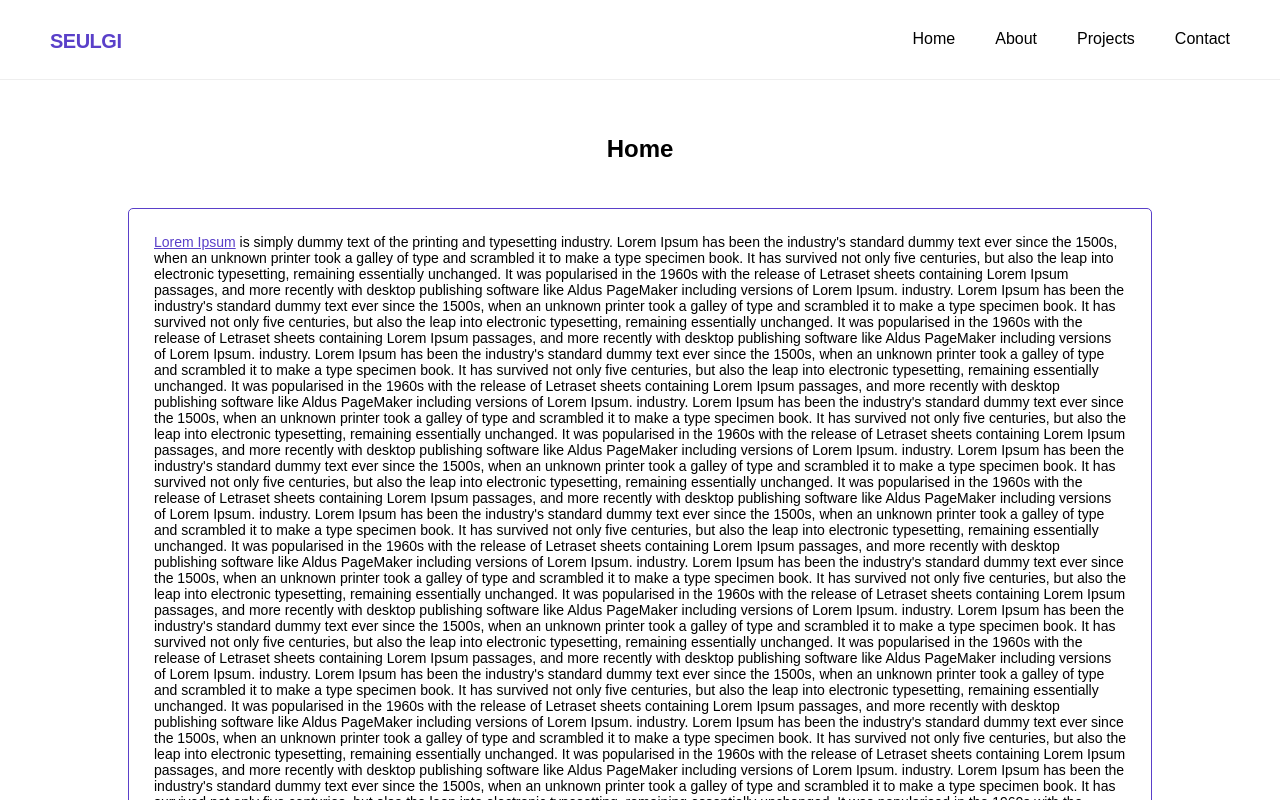
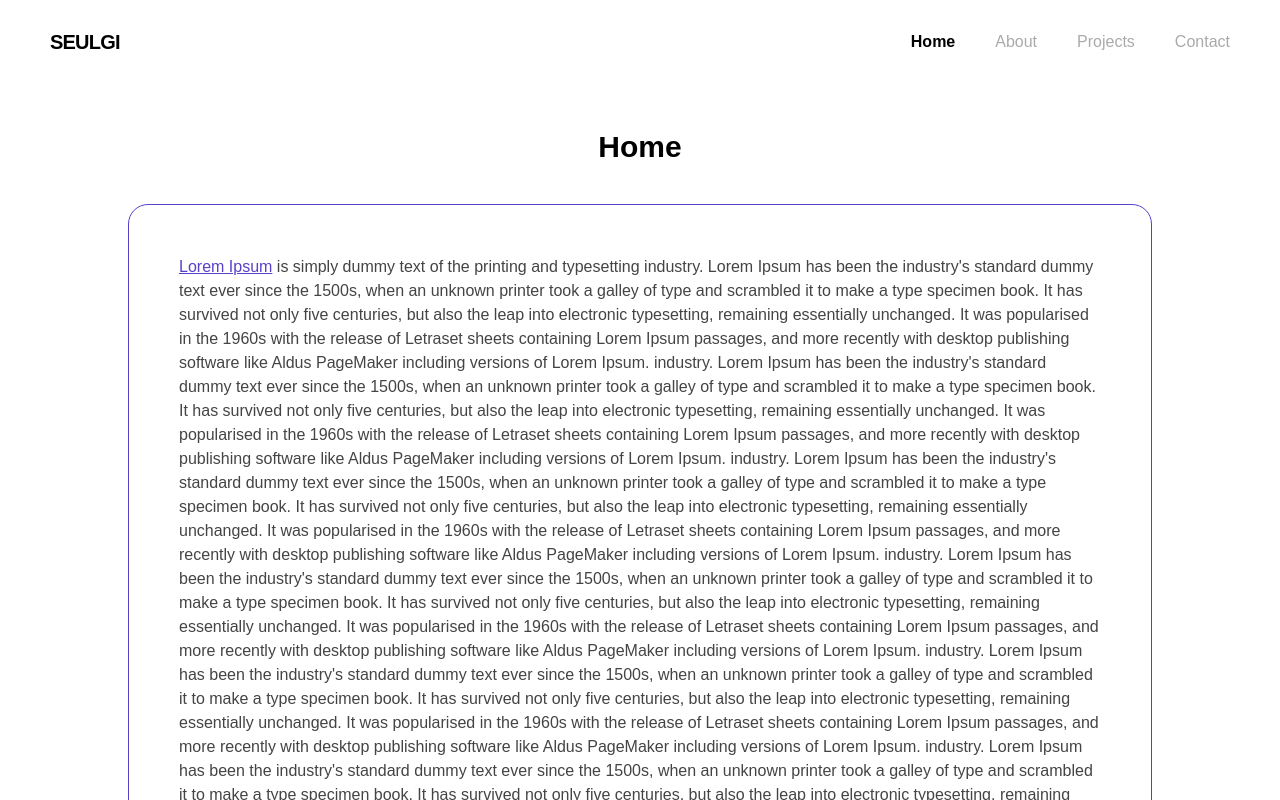
Before and after one commit to seulseul87/react_app, a React (Create React App) app: page / in a window 1280 px wide. Shown: the top 800 px of the page. Built offline with nearby package versions, Linux system fonts and the light colour scheme; the HTML template or start-up script is replaced by a standard one.

Commit message:
edited code

```diff
--- a/src/assets/css/style.css
+++ b/src/assets/css/style.css
@@ -7,18 +7,23 @@
 body {
     position:relative;
     padding-top:80px;
+    font-size: 16px;
+    line-height: 24px;
 }
 a {
     color: #5a40c9;
 }
 
-/* header, main nav */
+/* header & main nav */
 header {
     position:fixed;
     top:0;
     left:0;
     width:100%;
     background-color: #fff;
+}
+header a {
+    text-decoration: none;
 }
 header nav {
     height:80px;
@@ -27,45 +32,48 @@ header nav {
     justify-content: space-between;
     justify-items: center;
     padding: 10px 30px;
-    border-bottom: solid 1px #eee;
-}
-header .logo {
-    font-size: 20px;
-    font-weight: bold;
-    letter-spacing: -0.5px;
-    color: #5a40c9;
 }
 header nav ul {
     display: flex;
     justify-content: flex-end;
     list-style: none;
 }
-header nav a {
-    text-decoration: none;
-    font-size: 16px;
+header .logo {
     display: block;
     padding: 20px;
+    font-size: 20px;
+    font-weight: bold;
+    letter-spacing: -0.8px;
     color: #000;
 }
-header nav a:hover {
-    color: #5a40c9;
+header .menu-list {
+    display: block;
+    padding: 20px;
+    color: #aaa;
 }
+header .active {
+    font-weight: bold;
+    color: #000;
+}
+
 
 /* content */
 main h2 {
-    text-align: center;
+    width: 90%;
+    padding: 35px;
     margin: 0 auto;
     margin-top: 20px;
-    width: 90%;
+    font-size: 30px;
+    text-align: center;
     color: #000;
-    padding: 35px;
 }
 main .content {
     margin: 0 auto;
     margin-top: 10px;
     width: 80%;
     border: 1px solid #5a40c9;
-    border-radius: 5px;
-    padding: 25px;
-    font-size: 14px;
+    border-radius: 20px;
+    padding: 50px;
+    font-size: 16px;
+    color: #444;
 }
--- a/src/components/Header.jsx
+++ b/src/components/Header.jsx
@@ -1,16 +1,32 @@
+import React from "react";
 import { NavLink } from "react-router-dom";
 
 export default function App() {
-    let activeClassName = "underline";
     return (
         <header>
             <nav>
-                <h1><NavLink to="/"activeStyle><p className="logo">SEULGI</p></NavLink></h1>
+                <h1><NavLink to="/" className="logo">SEULGI</NavLink></h1>
                 <ul>
-                    <li><NavLink to="/" activeStyle>Home</NavLink></li>
-                    <li><NavLink to="/about" activeStyle>About</NavLink></li>
-                    <li><NavLink to="/projects" activeStyle>Projects</NavLink></li>
-                    <li><NavLink to="/contact" activeStyle>Contact</NavLink></li>
+                    <li>
+                        <NavLink to="/" className="menu-list" activeClassName="active">
+                            Home
+                        </NavLink>
+                    </li>
+                    <li>
+                        <NavLink to="/about" className="menu-list" activeClassName="active">
+                            About
+                        </NavLink>
+                    </li>
+                    <li>
+                        <NavLink to="/projects" className="menu-list" activeClassName="active">
+                            Projects
+                        </NavLink>
+                    </li>
+                    <li>
+                        <NavLink to="/contact" className="menu-list" activeClassName="active">
+                            Contact
+                        </NavLink>
+                    </li>
                 </ul>
             </nav>
         </header>
```
Also changed, not shown: src/App.js (line endings or trailing spaces).
